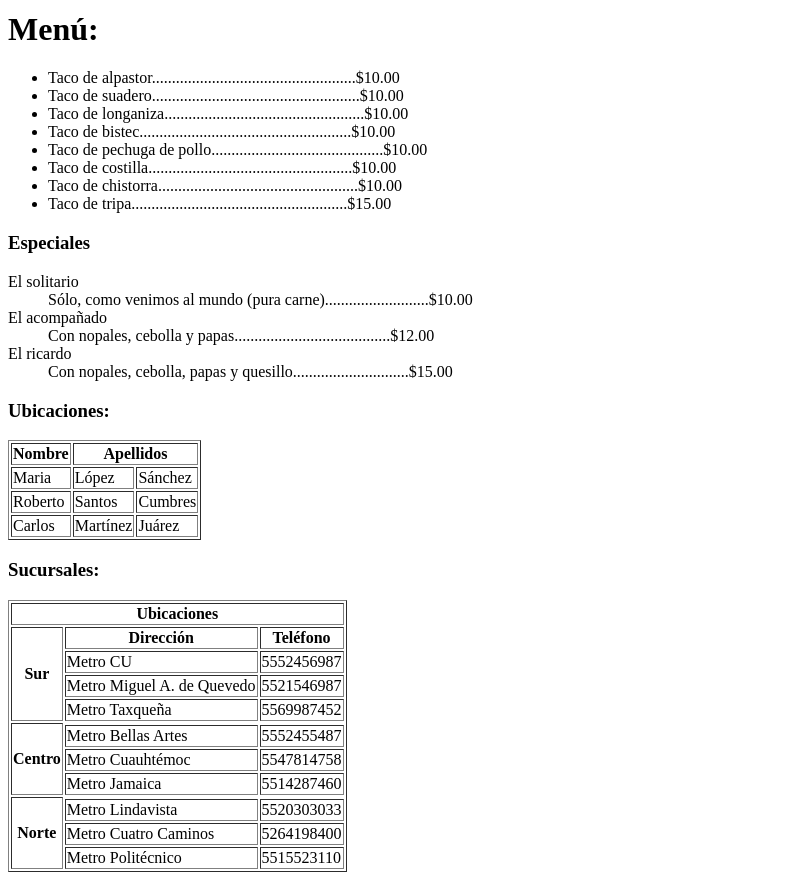
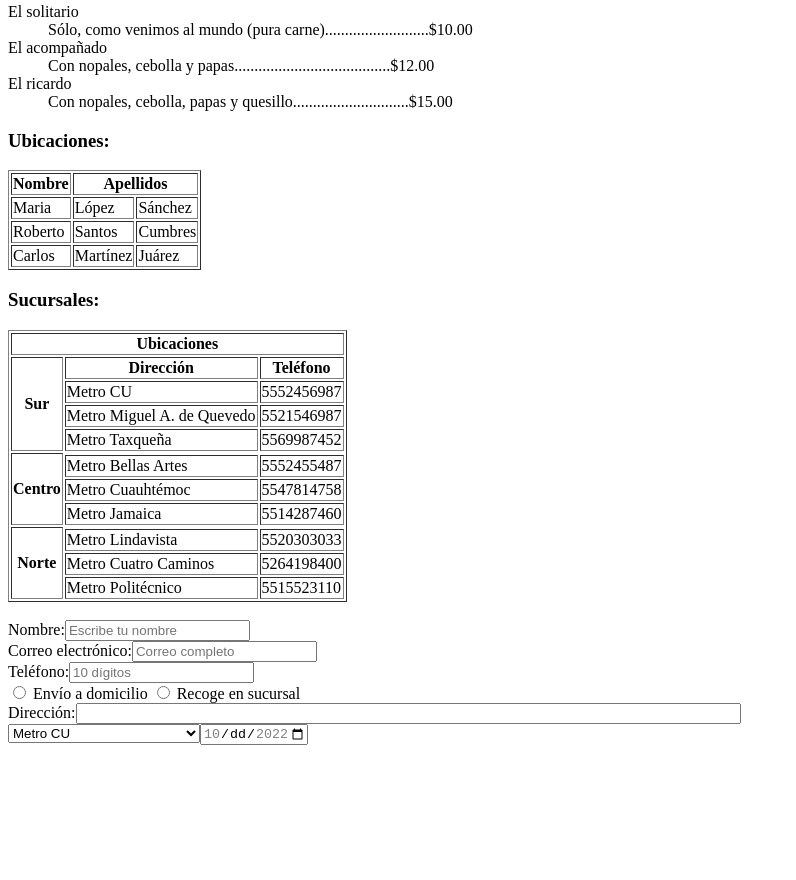
Before and after one commit to sergiovo33/misegundapaginaweb, a plain HTML site: page index.html in a window 1280 px wide. Shown: the part 962-1842 px from the top of the page, without its empty margins (0-796 px from the left). After the commit the page ends 1715 px from the top, so only its background shows below. Drawn offline with Linux system fonts and the light colour scheme.

Commit message:
Update index.html
Se añadió formularios en clase

```diff
--- a/index.html
+++ b/index.html
@@ -9,7 +9,7 @@
 <body>
     <header>
         <!-- poner logo de canva -->
-        <img src="img/logo_tacos.png" alt="">
+        <img width="230" height="230" src="img/logo_tacos.png" alt="">
         <h1>Tacos <i> "Los ¡bara-bara!"</i></h1>
         <!-- ingresar menú -->
         <h3>los más baratos del rumbo</h3>
@@ -121,5 +121,47 @@
 
         </table>
 
+<br>
+        <form action="" method="">
+        Nombre:<input type="text" name="nombre" placeholder="Escribe tu nombre" minlength="3" maxlength="50" required>
+<br>
+        Correo electrónico:<input type="email" name="correo_electronico" placeholder="Correo completo" id="">
+<br>
+        Teléfono:<input type="tel" name="telefono" minlength="10" maxlength="10" placeholder="10 dígitos"  id="">
+<br>
+
+            <input type="radio" name="envio" value="envio" id=""> Envío a domicilio
+            <input type="radio" name="envio" value="sucursal" id=""> Recoge en sucursal
+<br>
+         Dirección:<input type="text" name="Dirección" size="80">
+<br>
+            <select name="sucursal" id="">
+                <option value="Metro CU">Metro CU</option>
+                <option value="Metro Miguel A. de Quevedo">Metro Miguel A. de Quevedo</option>
+                <option value="Metro Taxqueña">Metro Taxqueña</option>
+                <option value="Metro Miguel A. de Quevedo">Metro Miguel A. de Quevedo</option>
+                <option value="Metro Bellas Artes">Metro Bellas Artes</option>
+                <option value="Metro Cuauhtémoc ">Metro Cuauhtémoc </option>
+<br>
+            <input type="date" name="Fecha de entrega" min="2022-10-20" max="2022-10-27" id="">
+
+<br>
+            <!-- Password:<input type="password" name="password" placeholder="ingresa tu contraseña" id="">
+ <br>
+            <input type="file" name="Agrega tu pago" placeholder="agrega tu opago" id="">
+ <br>
+            <input type="file" accept="imagen/*" capture="user" name="captura" id=""> -->
+
+
+
+
+
+            </select>
+
+
+
+
+        </form>
+
 </body>
 </html>
```
